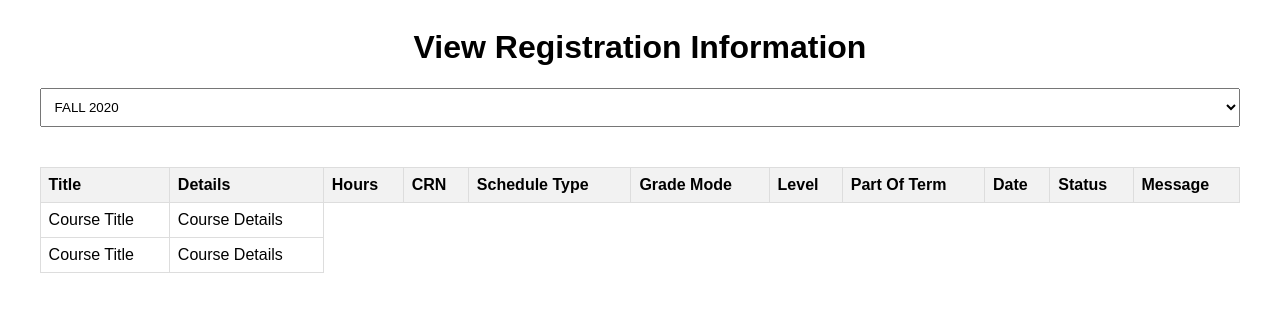
After one commit to Kashyap181003/CourseSelection, a PHP site: page /view_registered_courses.html in a window 1280 px wide. The commit adds this page. Shown: the top 312 px of the page. Run offline with PHP 8.4, Linux system fonts and the light colour scheme.

Commit message:
Week Three updates
Co-authored-by: Father Freedom <FatherFreedom@users.noreply.github.com>

```diff
--- a/cPanel/new_course.php
+++ b/cPanel/new_course.php
@@ -1,4 +1,4 @@
-<!DOCTYPE html>
+FG<!DOCTYPE html>
 <html>
 <head>
   <title>Course Entry Results</title>
--- /dev/null
+++ b/cPanel/view_registered_courses.html
@@ -0,0 +1,99 @@
+<!DOCTYPE html>
+<html>
+<head>
+<style>
+  body {
+    font-family: Arial, sans-serif;
+  }
+  .container {
+    width: 95%;
+    margin: auto;
+    overflow: hidden;
+  }
+  h1 {
+    text-align: center;
+  }
+  table {
+    width: 100%;
+    border-collapse: collapse;
+    text-align: left;
+    margin-top: 20px;
+  }
+  th, td {
+    padding: 8px;
+    border: 1px solid #ddd;
+  }
+  th {
+    background-color: #f2f2f2;
+  }
+  .select-term {
+    width: 100%;
+    padding: 10px;
+    margin-bottom: 20px;
+  }
+</style>
+</head>
+<body>
+<div class="container">
+  <h1>View Registration Information</h1>
+
+  <!-- Additional links and buttons can be added here -->
+
+  <select class="select-term">
+    <option value="fall2020">FALL 2020</option>
+    <!-- Other terms... -->
+  </select>
+
+  <table>
+    <thead>
+      <tr>
+        <th>Title</th>
+        <th>Details</th>
+        <th>Hours</th>
+        <th>CRN</th>
+        <th>Schedule Type</th>
+        <th>Grade Mode</th>
+        <th>Level</th>
+        <th>Part Of Term</th>
+        <th>Date</th>
+        <th>Status</th>
+        <th>Message</th>
+      </tr>
+    </thead>
+    <tbody id="scheduleData">
+        <tr>
+            <td> Course Title
+                <!-- This is a pretend data box! :D -->
+
+            </td>
+
+            <td> Course Details
+                <!-- This is a pretend data box! :D -->
+
+            </td>
+        </tr>
+
+        <tr>
+            <td> Course Title
+                <!-- This is a pretend data box! :D -->
+
+            </td>
+
+            <td> Course Details
+                <!-- This is a pretend data box! :D -->
+
+            </td>
+        </tr>
+
+
+      <!-- Data will be loaded here from elsewhere -->
+    </tbody>
+  </table>
+
+  <div id="totalHours">
+    <!-- Total hours and other info will be loaded here from elsewhere -->
+  </div>
+
+</div>
+</body>
+</html>
```
